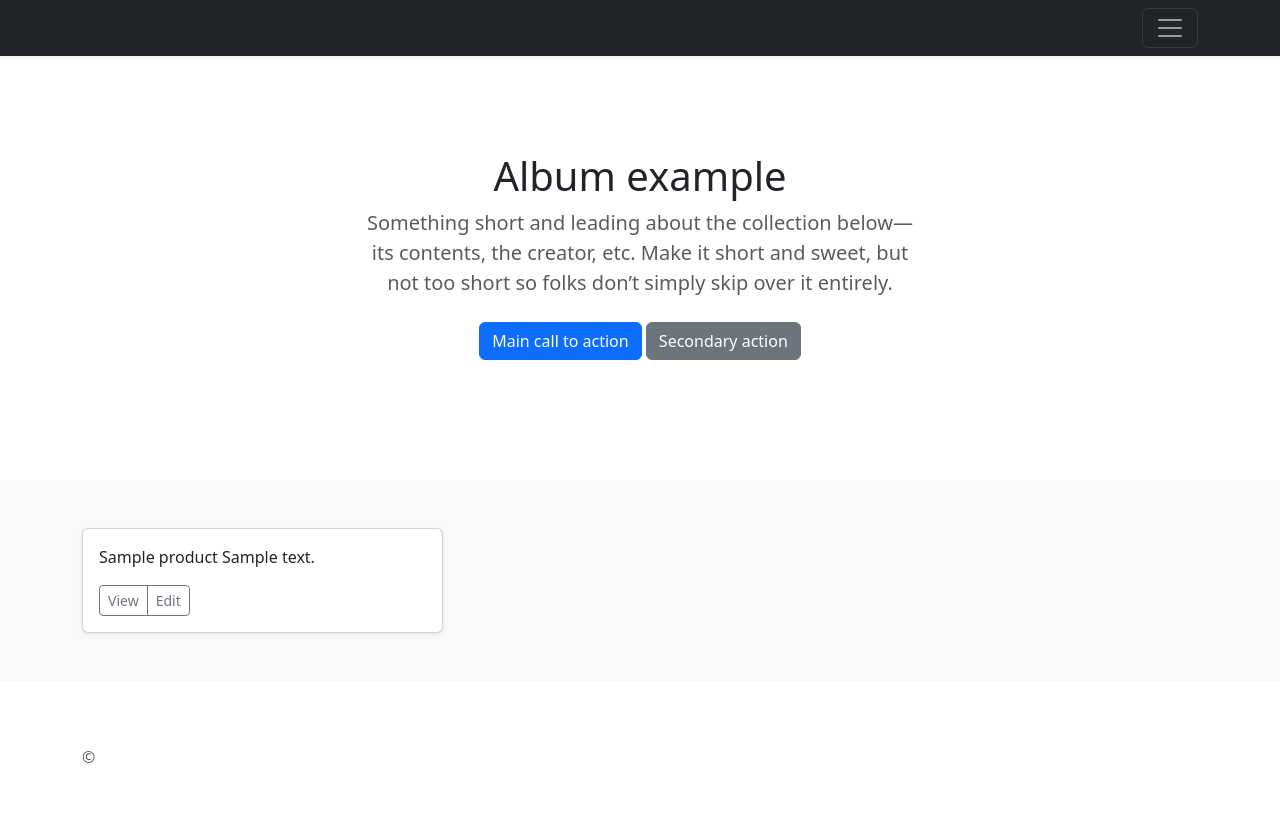
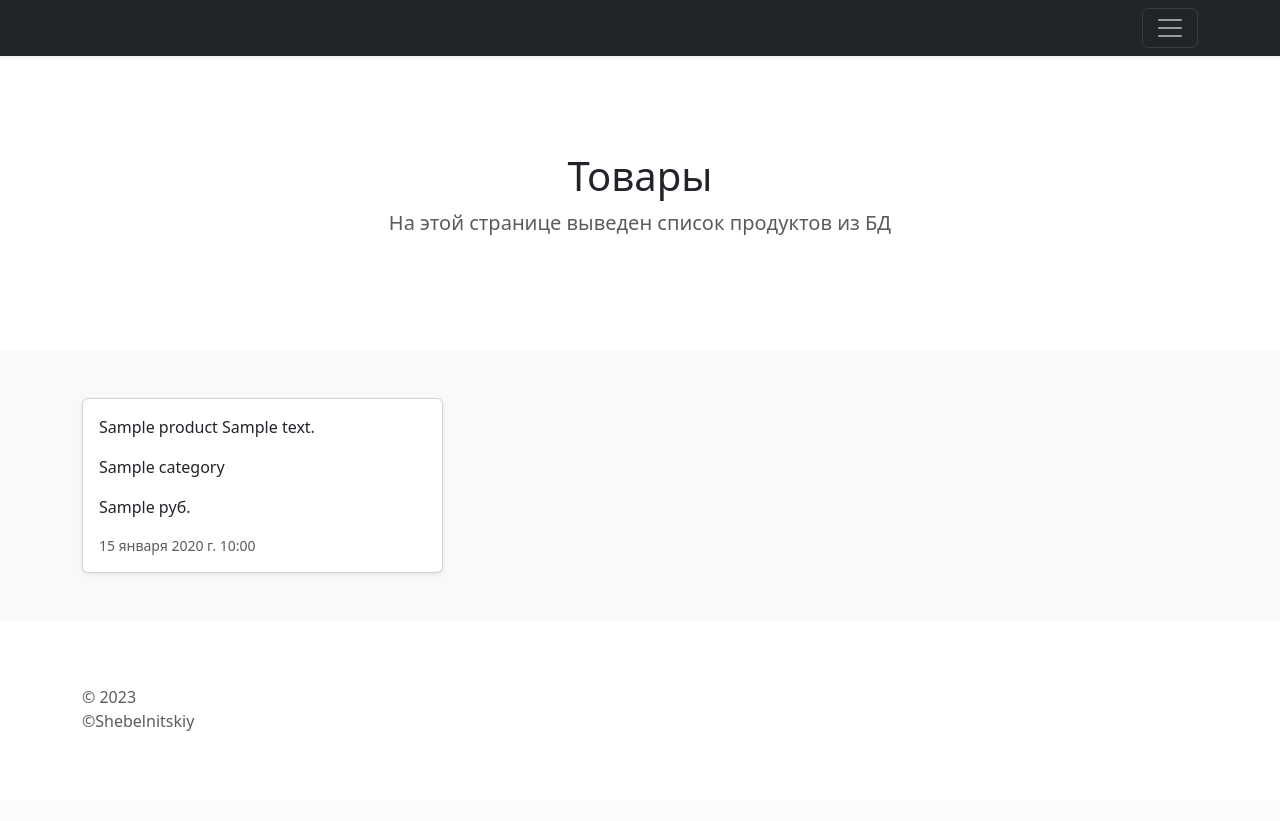
Before and after one commit to Shebelnitskii/Django_electronics_shop, a Django app: page / in a window 1280 px wide. After the commit the page ends 731 px from the top, so only its background shows below. Run offline with Django 4.2, Linux system fonts and the light colour scheme; tables that the repository leaves empty hold one stand-in row (values such as "Sample post"); some libraries are stand-ins or nearby versions.

Commit message:
upgrade project

```diff
--- a/main/templates/main/home.html
+++ b/main/templates/main/base.html
@@ -136,8 +136,8 @@
                 <div class="col-sm-4 offset-md-1 py-4">
                     <h4>Страницы</h4>
                     <ul class="list-unstyled">
-                        <li><a href="#" class="text-white">Категории</a></li>
-                        <li><a href="#" class="text-white">Товар</a></li>
+                        <li><a href='/categories/' class="text-white">Категории</a></li>
+                        <li><a href='/' class="text-white">Товары</a></li>
                     </ul>
                 </div>
             </div>
@@ -156,51 +156,15 @@
 </header>
 
 <main>
+{% block content %}
 
-    <section class="py-5 text-center container">
-        <div class="row py-lg-5">
-            <div class="col-lg-6 col-md-8 mx-auto">
-                <h1 class="fw-light">Album example</h1>
-                <p class="lead text-body-secondary">Something short and leading about the collection below—its contents,
-                    the creator, etc. Make it short and sweet, but not too short so folks don’t simply skip over it
-                    entirely.</p>
-                <p>
-                    <a href="#" class="btn btn-primary my-2">Main call to action</a>
-                    <a href="#" class="btn btn-secondary my-2">Secondary action</a>
-                </p>
-            </div>
-        </div>
-    </section>
-
-    <div class="album py-5 bg-body-tertiary">
-            <div class="container">
-                <div class="row row-cols-1 row-cols-sm-2 row-cols-md-3 g-3">
-                    {% for object in object_list %}
-                    <div class="col">
-                        <div class="card shadow-sm">
-
-                            <div class="card-body">
-                                <p class="card-text">{{ object }}</p>
-                                <div class="d-flex justify-content-between align-items-center">
-                                    <div class="btn-group">
-                                        <button type="button" class="btn btn-sm btn-outline-secondary">View</button>
-                                        <button type="button" class="btn btn-sm btn-outline-secondary">Edit</button>
-                                    </div>
-                                    <small class="text-body-secondary"></small>
-                                </div>
-                            </div>
-                        </div>
-                    </div>
-                    {% endfor %}
-                </div>
-            </div>
-
+{% endblock %}
 </main>
 
 <footer class="text-body-secondary py-5">
     <div class="container">
-        </p>
-        <p class="mb-1">&copy;</p>
+        </p>&copy; {% now 'Y' %}
+        <p class="mb-1">&copy;Shebelnitskiy</p>
     </div>
 </footer>
 
--- /dev/null
+++ b/main/templates/main/products.html
@@ -0,0 +1,32 @@
+{% extends 'main/base.html' %}
+{% block content %}
+<section class="py-5 text-center container">
+    <div class="row py-lg-5">
+        <div class="col-lg-6 col-md-8 mx-auto">
+            <h1 class="fw-light">Товары</h1>
+            <p class="lead text-body-secondary">На этой странице выведен список продуктов из БД</p>
+        </div>
+    </div>
+</section>
+
+<div class="album py-5 bg-body-tertiary">
+    <div class="container">
+        <div class="row row-cols-1 row-cols-sm-2 row-cols-md-3 g-3">
+            {% for object in object_list %}
+            <div class="col">
+                <div class="card shadow-sm">
+
+                    <div class="card-body">
+                        <p class="card-text">{{ object.name }} {{ object.description }}</p>
+                        <p class="card-text">{{ object.category }}</p>
+                        <p class="card-text">{{ object.price }} руб.</p>
+                        <div class="d-flex justify-content-between align-items-center">
+                            <small class="text-body-secondary">{{ object.created_at }}</small>
+                        </div>
+                    </div>
+                </div>
+            </div>
+            {% endfor %}
+        </div>
+    </div>
+    {% endblock %}
--- a/main/urls.py
+++ b/main/urls.py
@@ -1,8 +1,9 @@
-from  django.urls import path
-from main.views import home
+from django.urls import path
+from main.views import products, categories
 from django.contrib.staticfiles.urls import staticfiles_urlpatterns
 
 app_name = 'main'
 
 urlpatterns = [
-    path('', home, name = 'home')] + staticfiles_urlpatterns()
+                  path('', products, name='products'),
+                  path('categories/', categories)] + staticfiles_urlpatterns()
--- a/main/views.py
+++ b/main/views.py
@@ -1,12 +1,19 @@
 from django.shortcuts import render
 
-from main.models import Product
+from main.models import Product, Category
 
 
 # Create your views here.
-def home(request):
+def products(request):
     products_list = Product.objects.all()
     context = {
         'object_list': products_list
     }
-    return render(request, 'main/home.html', context)
+    return render(request, 'main/products.html', context)
+
+def categories(request):
+    products_list = Category.objects.all()
+    context = {
+        'object_list': products_list
+    }
+    return render(request, 'main/categories.html', context)
```
Also changed, not shown: main/templates/main/categories.html (added, +31 -0 lines).
